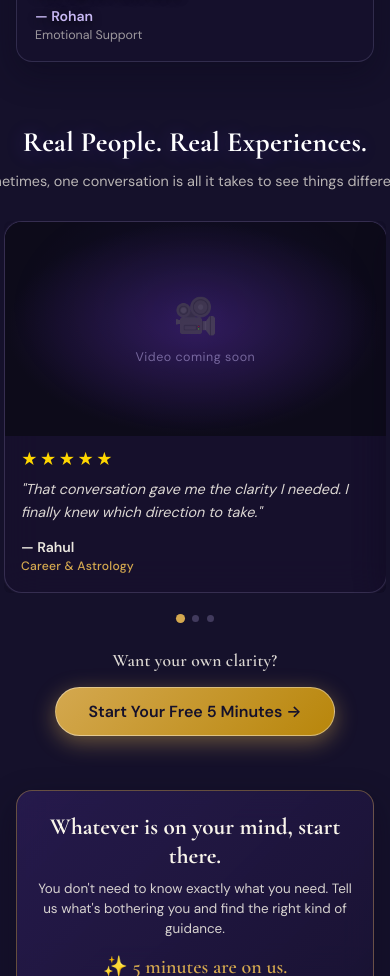
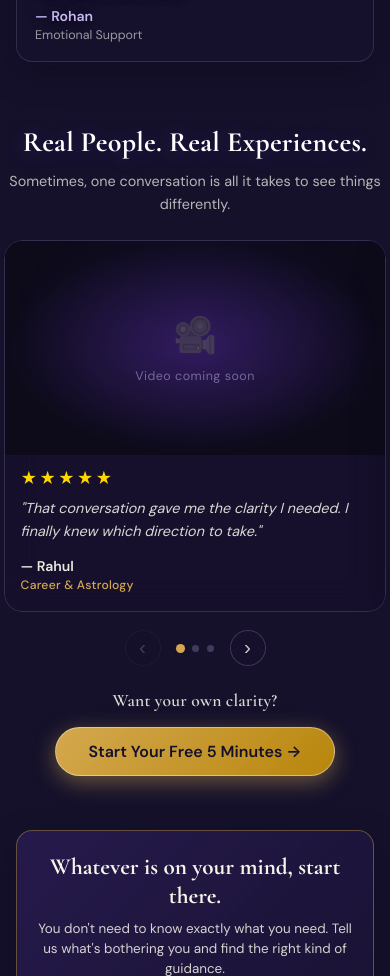
Before and after one commit to sidsahu4570-droid/novasathi-landing-page, a React (Vite) app: page / in a window 390 px wide. Shown: the part 2660-3636 px from the top of the page. Built offline with nearby package versions, Linux system fonts and the light colour scheme.

Commit message:
fix: Format video testimonial cards into 3-column horizontal row layout on desktop

```diff
--- a/src/components/landing/VideoTestimonials.jsx
+++ b/src/components/landing/VideoTestimonials.jsx
@@ -1,12 +1,11 @@
 import React, { useState, useRef, useCallback, useEffect } from 'react';
 
 /**
- * VideoTestimonials — Premium Horizontal Video Review Carousel
+ * VideoTestimonials — Premium Video Review Section
  *
  * HOW TO ADD REAL VIDEOS:
  * - Drop .mp4 files into /public/videos/
- * - Update the testimonials array below with correct paths
- * - Optionally add poster images to /public/videos/ and update the poster field
+ * - Update the testimonials array below with correct paths & poster images
  */
 const testimonials = [
   {
@@ -39,7 +38,7 @@ const testimonials = [
 ];
 
 /* ── Individual Video Card ──────────────────────────────────────────────── */
-function VideoCard({ item, activeId, onPlay, isMobile }) {
+function VideoCard({ item, activeId, onPlay }) {
   const videoRef = useRef(null);
   const [playing, setPlaying] = useState(false);
   const [videoError, setVideoError] = useState(false);
@@ -67,15 +66,11 @@ function VideoCard({ item, activeId, onPlay, isMobile }) {
     }
   }, [videoError, onPlay, item.id, playing]);
 
-  const handleVideoEnd = () => setPlaying(false);
-  const handleVideoError = () => setVideoError(true);
-
   return (
     <div className="vt-card">
-      {/* Video area */}
+      {/* Video / Placeholder area */}
       <div className="vt-video-wrap" onClick={handlePlay}>
         {videoError ? (
-          /* Elegant placeholder when video file not found */
           <div className="vt-placeholder" aria-label={`Video placeholder for ${item.name}`}>
             <div className="vt-placeholder-glow" />
             <div className="vt-placeholder-icon">🎥</div>
@@ -89,34 +84,36 @@ function VideoCard({ item, activeId, onPlay, isMobile }) {
             poster={item.poster}
             preload="metadata"
             playsInline
-            onEnded={handleVideoEnd}
-            onError={handleVideoError}
+            onEnded={() => setPlaying(false)}
+            onError={() => setVideoError(true)}
             aria-label={`${item.name}'s video testimonial about ${item.category}`}
           />
         )}
 
-        {/* Play / Pause overlay button */}
+        {/* Play / Pause overlay */}
         {!videoError && (
           <button
             className={`vt-play-btn ${playing ? 'vt-playing' : ''}`}
             aria-label={playing ? 'Pause video' : 'Play video'}
             onClick={(e) => { e.stopPropagation(); handlePlay(); }}
           >
+            <span className="vt-play-circle">
               {playing ? (
-              <svg viewBox="0 0 24 24" fill="currentColor" width="22" height="22">
+                <svg viewBox="0 0 24 24" fill="currentColor" width="20" height="20">
                   <rect x="6" y="4" width="4" height="16" rx="1" />
                   <rect x="14" y="4" width="4" height="16" rx="1" />
                 </svg>
               ) : (
-              <svg viewBox="0 0 24 24" fill="currentColor" width="22" height="22">
+                <svg viewBox="0 0 24 24" fill="currentColor" width="20" height="20">
                   <path d="M8 5v14l11-7z" />
                 </svg>
               )}
+            </span>
           </button>
         )}
       </div>
 
-      {/* Text info */}
+      {/* Info */}
       <div className="vt-info">
         <div className="vt-stars" aria-label={`${item.rating} out of 5 stars`}>
           {'★'.repeat(item.rating)}
@@ -135,54 +132,27 @@ function VideoCard({ item, activeId, onPlay, isMobile }) {
 export default function VideoTestimonials({ onOpenModal }) {
   const [activeId, setActiveId] = useState(null);
   const [current, setCurrent] = useState(0);
-  const trackRef = useRef(null);
-  const wrapRef = useRef(null);
   const touchStartX = useRef(null);
   const total = testimonials.length;
 
   const handlePlay = useCallback((id) => setActiveId(id), []);
+  const goTo = useCallback((idx) => setCurrent(Math.max(0, Math.min(total - 1, idx))), [total]);
 
-  // Calculate how far to shift: on mobile 1-up (full card width), on desktop shift by 1/3
-  const getTranslate = useCallback(() => {
-    if (!trackRef.current) return 0;
-    const track = trackRef.current;
-    const card = track.children[0];
-    if (!card) return 0;
-    const gap = parseInt(getComputedStyle(track).gap || '20', 10) || 0;
-    return current * (card.offsetWidth + gap);
-  }, [current]);
-
-  const [translatePx, setTranslatePx] = useState(0);
-
-  useEffect(() => {
-    const update = () => setTranslatePx(getTranslate());
-    update();
-    window.addEventListener('resize', update);
-    return () => window.removeEventListener('resize', update);
-  }, [current, getTranslate]);
-
-  const goTo = useCallback((idx) => {
-    const bounded = Math.max(0, Math.min(total - 1, idx));
-    setCurrent(bounded);
-  }, [total]);
-
-  const prev = () => goTo(current - 1);
-  const next = () => goTo(current + 1);
-
-  // Touch swipe
+  // Touch swipe (mobile only)
   const onTouchStart = (e) => { touchStartX.current = e.touches[0].clientX; };
   const onTouchEnd = (e) => {
     if (touchStartX.current === null) return;
     const dx = e.changedTouches[0].clientX - touchStartX.current;
-    if (dx < -40) next();
-    else if (dx > 40) prev();
+    if (dx < -40) goTo(current + 1);
+    else if (dx > 40) goTo(current - 1);
     touchStartX.current = null;
   };
 
   return (
     <section className="section-vt" aria-labelledby="vt-heading" id="video-testimonials">
-      {/* Section Header */}
       <div className="content-container">
+
+        {/* Heading */}
         <div className="vt-header">
           <h2 className="vt-heading" id="vt-heading">Real People. Real Experiences.</h2>
           <p className="vt-subheading">
@@ -190,65 +160,58 @@ export default function VideoTestimonials({ onOpenModal }) {
           </p>
         </div>
 
-        {/* Carousel */}
+        {/* ── Desktop: Static 3-column grid ── */}
+        <div className="vt-grid-desktop">
+          {testimonials.map((item) => (
+            <VideoCard key={item.id} item={item} activeId={activeId} onPlay={handlePlay} />
+          ))}
+        </div>
+
+        {/* ── Mobile: 1-card carousel ── */}
         <div
-          className="vt-carousel-wrap"
-          ref={wrapRef}
+          className="vt-mobile-carousel"
           onTouchStart={onTouchStart}
           onTouchEnd={onTouchEnd}
         >
-          {/* Arrow: Prev */}
-          <button
-            className="vt-arrow vt-arrow-prev"
-            onClick={prev}
-            disabled={current === 0}
-            aria-label="Previous testimonial"
-          >
-            ‹
-          </button>
-
-          {/* Track */}
-          <div className="vt-track-outer">
           <div
-              ref={trackRef}
-              className="vt-track"
-              style={{ transform: `translateX(-${translatePx}px)` }}
+            className="vt-mobile-track"
+            style={{ transform: `translateX(-${current * 100}%)` }}
           >
             {testimonials.map((item) => (
-                <VideoCard
-                  key={item.id}
-                  item={item}
-                  activeId={activeId}
-                  onPlay={handlePlay}
-                />
+              <div className="vt-mobile-slide" key={item.id}>
+                <VideoCard item={item} activeId={activeId} onPlay={handlePlay} />
+              </div>
             ))}
           </div>
         </div>
 
-          {/* Arrow: Next */}
+        {/* Mobile navigation */}
+        <div className="vt-mobile-nav">
           <button
-            className="vt-arrow vt-arrow-next"
-            onClick={next}
-            disabled={current === total - 1}
-            aria-label="Next testimonial"
-          >
-            ›
-          </button>
-        </div>
-
-        {/* Dot indicators */}
-        <div className="vt-dots" aria-label="Carousel navigation">
+            className="vt-arrow"
+            onClick={() => goTo(current - 1)}
+            disabled={current === 0}
+            aria-label="Previous"
+          >‹</button>
+          <div className="vt-dots">
             {testimonials.map((_, i) => (
               <button
                 key={i}
                 className={`vt-dot ${i === current ? 'active' : ''}`}
                 onClick={() => goTo(i)}
-              aria-label={`Go to testimonial ${i + 1}`}
+                aria-label={`Testimonial ${i + 1}`}
               />
             ))}
           </div>
+          <button
+            className="vt-arrow"
+            onClick={() => goTo(current + 1)}
+            disabled={current === total - 1}
+            aria-label="Next"
+          >›</button>
+        </div>
 
-        {/* CTA below videos */}
+        {/* CTA */}
         <div className="vt-cta-wrap">
           <p className="vt-cta-prompt">Want your own clarity?</p>
           <button
@@ -258,6 +221,7 @@ export default function VideoTestimonials({ onOpenModal }) {
             Start Your Free 5 Minutes →
           </button>
         </div>
+
       </div>
     </section>
   );
--- a/src/index.css
+++ b/src/index.css
@@ -1619,30 +1619,22 @@ html, body {
   line-height: 1.6;
 }
 
-/* ── Carousel Wrapper ── */
-.vt-carousel-wrap {
-  display: flex;
-  align-items: center;
-  gap: 10px;
-  position: relative;
-}
-
-.vt-track-outer {
-  flex: 1;
-  overflow: hidden;
-  border-radius: 6px;
-}
-
-.vt-track {
-  display: flex;
-  gap: 20px;
-  transition: transform 0.45s cubic-bezier(0.4, 0, 0.2, 1);
-  will-change: transform;
+/* ── Desktop 3-Column Row Layout ── */
+.vt-grid-desktop {
+  display: grid !important;
+  grid-template-columns: repeat(3, 1fr) !important;
+  gap: 20px !important;
+  width: 100%;
+}
+
+.vt-mobile-carousel,
+.vt-mobile-nav {
+  display: none !important;
 }
 
 /* ── Video Card ── */
 .vt-card {
-  flex: 0 0 calc((100% - 40px) / 3);
+  width: 100%;
   background: rgba(23, 17, 46, 0.7);
   border: 1px solid rgba(200, 184, 244, 0.18);
   border-radius: 18px;
@@ -1710,31 +1702,27 @@ html, body {
   pointer-events: auto;
 }
 
-.vt-play-btn::before {
-  content: '';
-  position: absolute;
-  width: 54px;
-  height: 54px;
+.vt-play-circle {
+  position: relative;
+  width: 52px;
+  height: 52px;
   border-radius: 50%;
   background: rgba(212, 168, 79, 0.92);
+  display: flex;
+  align-items: center;
+  justify-content: center;
   box-shadow:
     0 0 0 6px rgba(212, 168, 79, 0.18),
     0 4px 20px rgba(0,0,0,0.4);
   transition: transform 0.2s, background 0.2s;
 }
 
-.vt-play-btn svg {
-  position: relative;
-  z-index: 1;
-  filter: drop-shadow(0 1px 3px rgba(0,0,0,0.3));
-}
-
-.vt-play-btn:hover::before {
+.vt-play-btn:hover .vt-play-circle {
   transform: scale(1.08);
   background: rgba(229, 185, 96, 0.98);
 }
 
-/* ── Elegant Placeholder (no video file yet) ── */
+/* ── Elegant Placeholder ── */
 .vt-placeholder {
   position: relative;
   width: 100%;
@@ -1819,16 +1807,75 @@ html, body {
   letter-spacing: 0.02em;
 }
 
-/* ── Arrows ── */
+/* ── CTA Below ── */
+.vt-cta-wrap {
+  text-align: center;
+  margin-top: 36px;
+}
+
+.vt-cta-prompt {
+  font-family: var(--font-serif);
+  font-size: clamp(1.1rem, 2.5vw, 1.4rem);
+  font-weight: 600;
+  color: rgba(248, 244, 234, 0.88);
+  margin-bottom: 16px;
+  letter-spacing: 0.01em;
+}
+
+.vt-cta-btn {
+  font-size: 1rem !important;
+  padding: 13px 32px !important;
+}
+
+/* ── Mobile ── */
+@media (max-width: 768px) {
+  .section-vt {
+    padding: 40px 0 36px;
+  }
+
+  .vt-header {
+    margin-bottom: 24px;
+  }
+
+  .vt-grid-desktop {
+    display: none !important;
+  }
+
+  .vt-mobile-carousel {
+    display: block !important;
+    overflow: hidden;
+    width: 100%;
+    border-radius: 18px;
+  }
+
+  .vt-mobile-track {
+    display: flex !important;
+    width: 100%;
+    transition: transform 0.4s cubic-bezier(0.4, 0, 0.2, 1);
+  }
+
+  .vt-mobile-slide {
+    flex: 0 0 100%;
+    width: 100%;
+    box-sizing: border-box;
+  }
+
+  .vt-mobile-nav {
+    display: flex !important;
+    align-items: center;
+    justify-content: center;
+    gap: 16px;
+    margin-top: 18px;
+  }
+
   .vt-arrow {
-  flex-shrink: 0;
-  width: 38px;
-  height: 38px;
+    width: 36px;
+    height: 36px;
     border-radius: 50%;
     background: rgba(23, 17, 46, 0.75);
     border: 1px solid rgba(200, 184, 244, 0.22);
     color: rgba(248, 244, 234, 0.8);
-  font-size: 1.5rem;
+    font-size: 1.3rem;
     line-height: 1;
     cursor: pointer;
     display: flex;
@@ -1836,7 +1883,7 @@ html, body {
     justify-content: center;
     transition: all 0.2s;
     backdrop-filter: blur(8px);
-  padding-bottom: 2px;
+    padding: 0 0 2px 0;
   }
 
   .vt-arrow:hover:not(:disabled) {
@@ -1850,12 +1897,10 @@ html, body {
     cursor: not-allowed;
   }
 
-/* ── Dots ── */
   .vt-dots {
     display: flex;
-  justify-content: center;
+    align-items: center;
     gap: 8px;
-  margin-top: 22px;
   }
 
   .vt-dot {
@@ -1874,65 +1919,16 @@ html, body {
     transform: scale(1.3);
   }
 
-/* ── CTA Below ── */
-.vt-cta-wrap {
-  text-align: center;
-  margin-top: 36px;
-}
-
-.vt-cta-prompt {
-  font-family: var(--font-serif);
-  font-size: clamp(1.1rem, 2.5vw, 1.4rem);
-  font-weight: 600;
-  color: rgba(248, 244, 234, 0.88);
-  margin-bottom: 16px;
-  letter-spacing: 0.01em;
-}
-
-.vt-cta-btn {
-  font-size: 1rem !important;
-  padding: 13px 32px !important;
-}
-
-/* ── Mobile ── */
-@media (max-width: 768px) {
-  .section-vt {
-    padding: 40px 0 36px;
-  }
-
-  .vt-header {
-    margin-bottom: 28px;
-  }
-
-  .vt-carousel-wrap {
-    gap: 6px;
-  }
-
-  .vt-card {
-    flex: 0 0 100%;
-  }
-
-  .vt-track {
-    gap: 0;
-    transition: transform 0.4s cubic-bezier(0.4, 0, 0.2, 1);
-  }
-
-  .vt-arrow {
-    width: 32px;
-    height: 32px;
-    font-size: 1.2rem;
-  }
-
   .vt-info {
     padding: 16px 16px 18px;
   }
 
-  .vt-play-btn::before {
+  .vt-play-circle {
     width: 46px;
     height: 46px;
   }
 
   .vt-cta-wrap {
-    margin-top: 28px;
-  }
-}
+    margin-top: 24px;
+  }
+}
```
Lines whose indentation alone changed are shown as unchanged.
